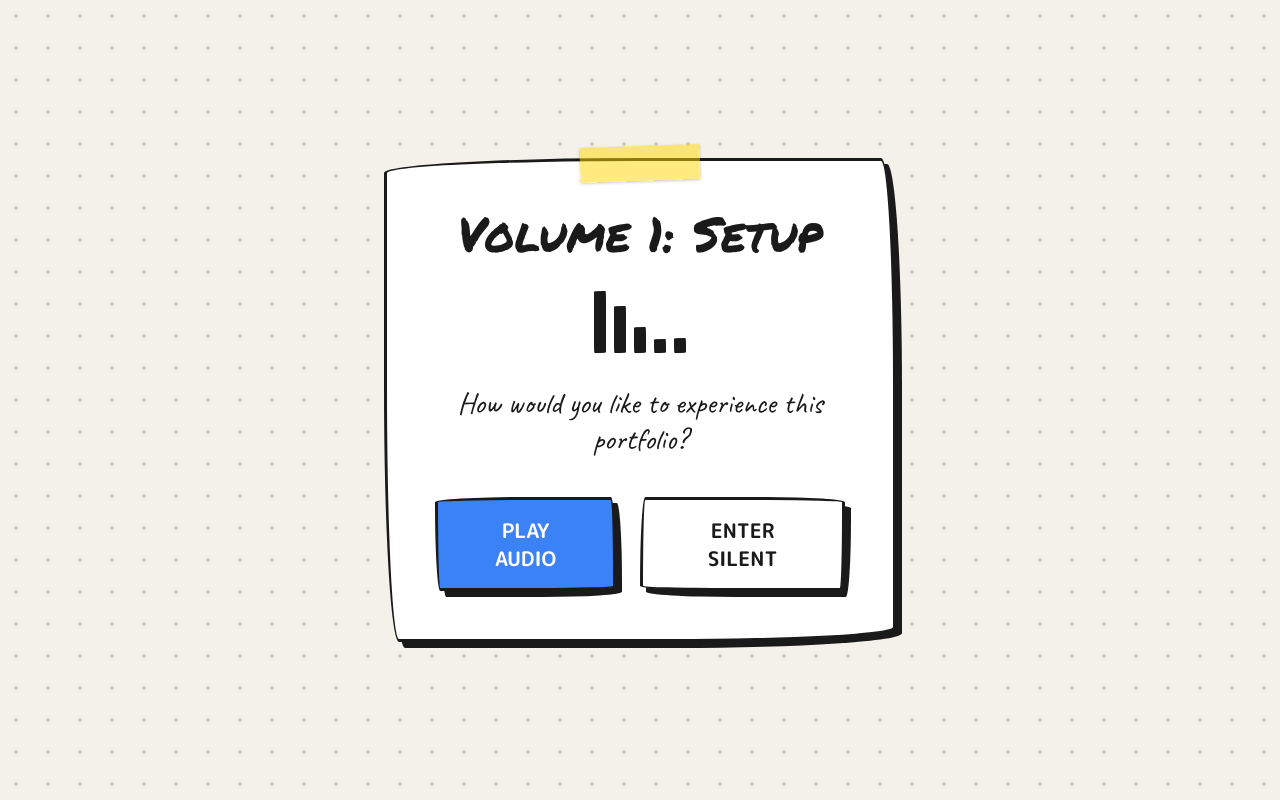
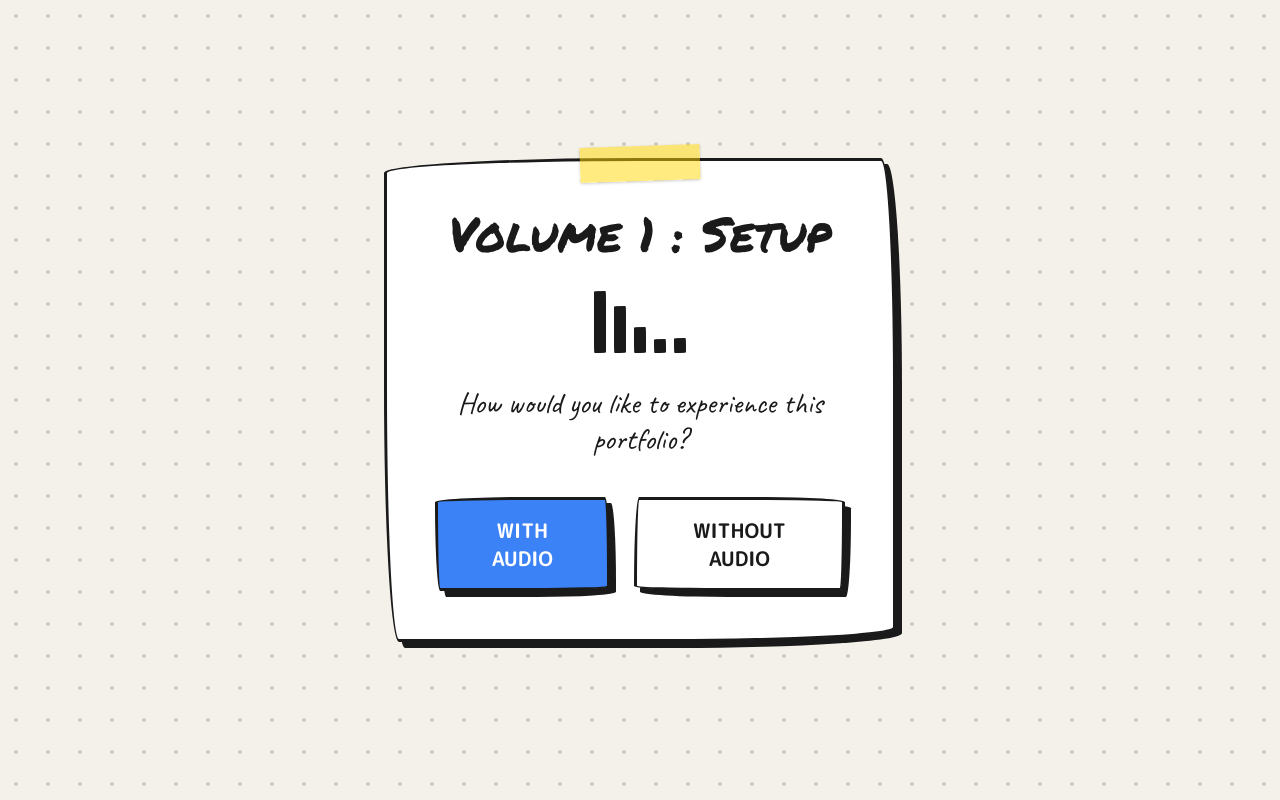
Before and after one commit to Anmol-Srivastava-073/portfolio, a React (Vite) app: page / in a window 1280 px wide. Built offline with nearby package versions, Linux system fonts and the light colour scheme.

Commit message:
Update WelcomeScreen.jsx

```diff
--- a/src/components/WelcomeScreen.jsx
+++ b/src/components/WelcomeScreen.jsx
@@ -12,7 +12,7 @@ function WelcomeScreen({ onEnter }) {
         <div className="washi-tape bg-markerRed/40 w-32 -rotate-3"></div>
 
         <h1 className="font-marker text-4xl md:text-5xl text-ink mb-8">
-          Volume 1: Setup
+            Volume 1 : Setup
         </h1>
 
         {/* Sketched Spotify-like Audio Wave Animation */}
@@ -42,14 +42,14 @@ function WelcomeScreen({ onEnter }) {
             onClick={() => onEnter(true)}
             className="sketch-border bg-markerBlue text-white px-8 py-4 font-bold text-xl uppercase shadow-sketch hover:shadow-sketch-hover hover:translate-y-1 hover:translate-x-1 transition-all"
           >
-            Play Audio
+            With Audio
           </button>
 
           <button
             onClick={() => onEnter(false)}
             className="sketch-border-alt bg-white text-ink px-8 py-4 font-bold text-xl uppercase shadow-sketch hover:shadow-sketch-hover hover:translate-y-1 hover:translate-x-1 transition-all"
           >
-            Enter Silent
+            Without Audio
           </button>
         </div>
       </motion.div>
```
